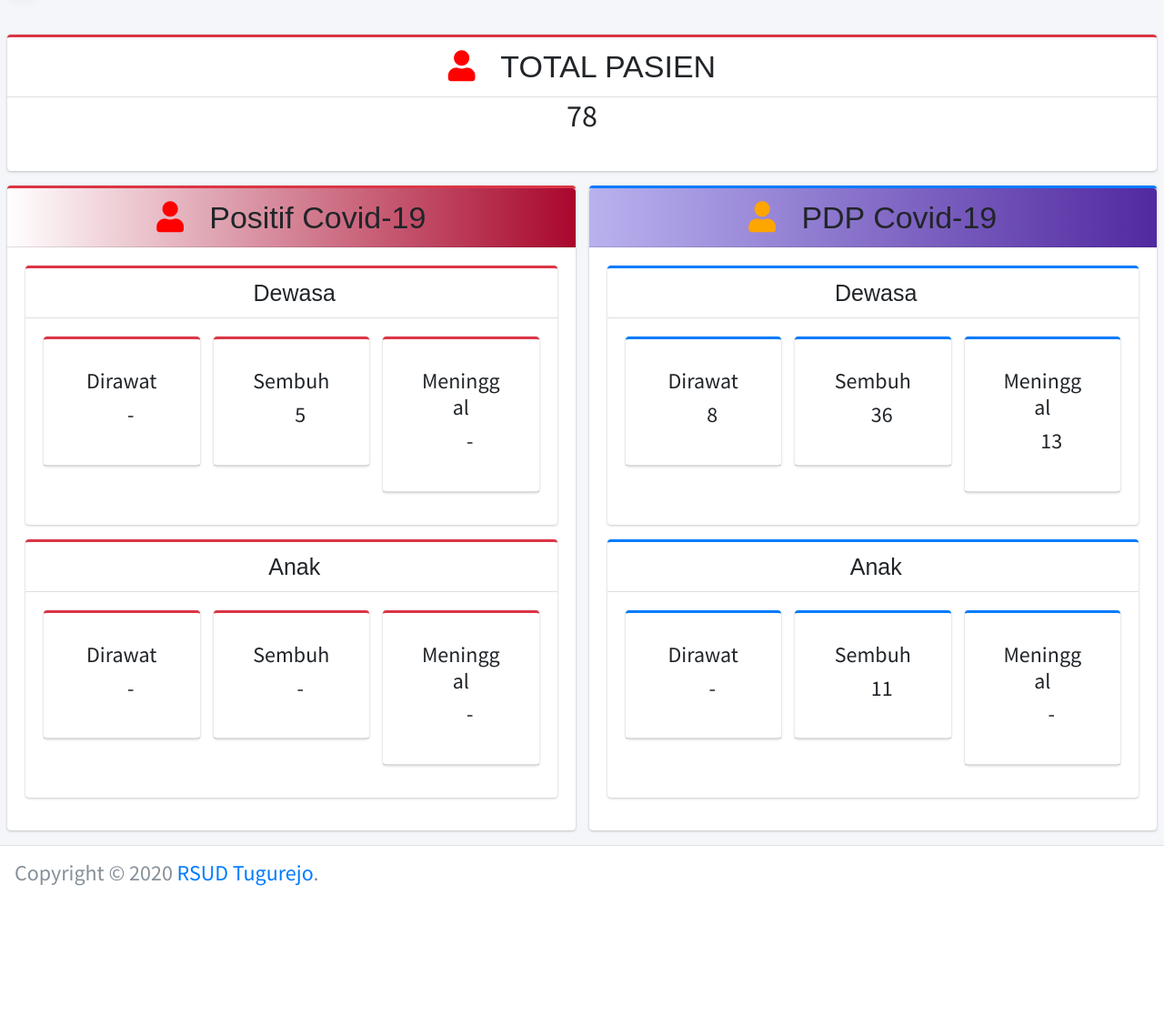
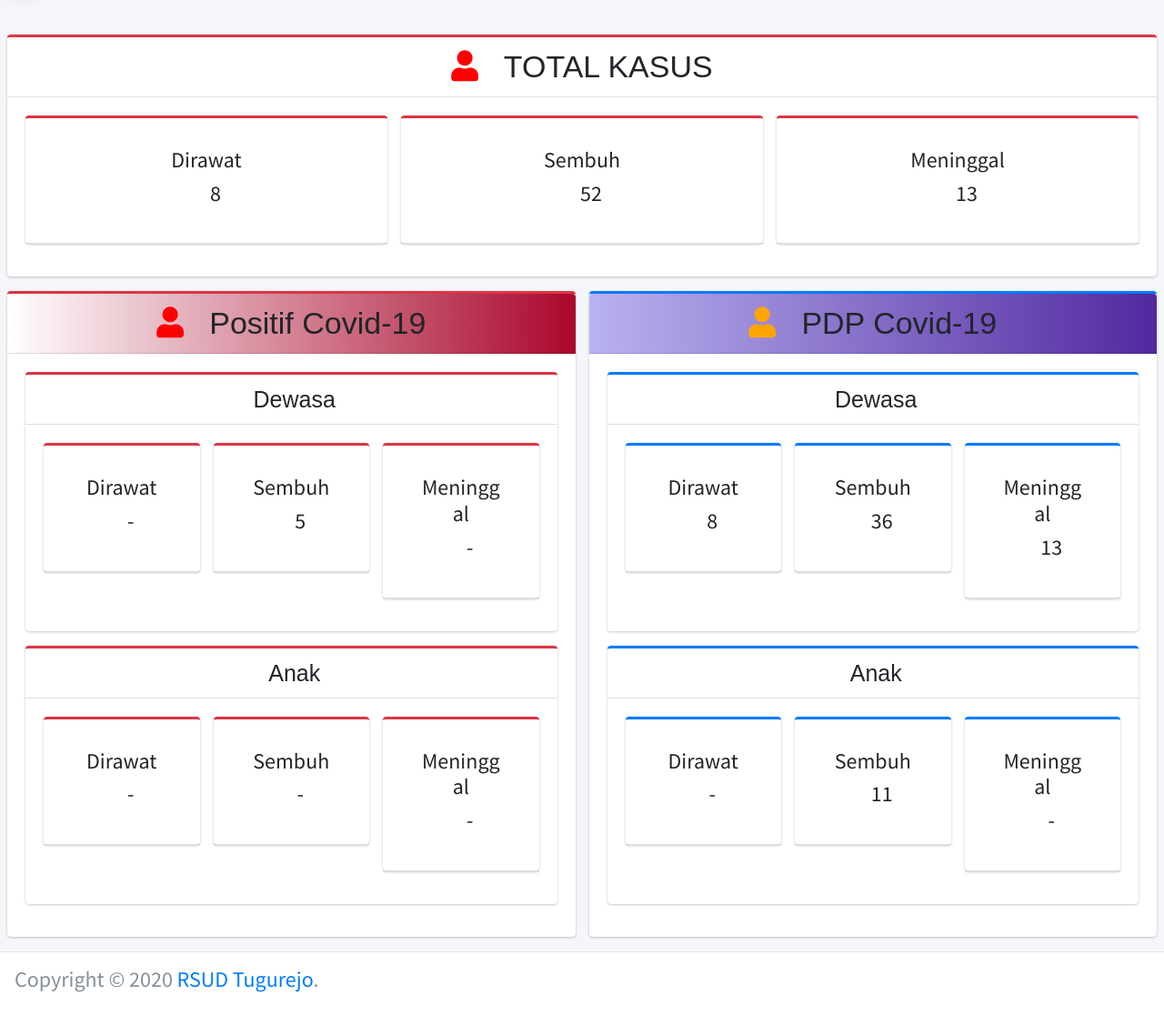
Before and after one commit to stalsarona/infoCovidDkk, a CodeIgniter app: page /database/index.php/covid_informasi/index in a window 1280 px wide. Shown: the part 63-1179 px from the top of the page at 91% size. Before the commit the page ends 1037 px from the top, so only its background shows below. Run offline with CodeIgniter, Linux system fonts and the light colour scheme; some libraries are stand-ins or nearby versions.

Commit message:
total kasus

```diff
--- a/application/views/V_informasi_covid.php
+++ b/application/views/V_informasi_covid.php
@@ -170,13 +170,71 @@ input.invalid {
           <div class="col-lg-12">
             <div class="card card-danger card-outline">
               <div class="card-header" style="text-align: center;align-items: center;display: grid;font-family: fantasy;">
-                <h1 class="card-title m-0" style="text-align: center;font-size: 34px;"><i class="fa fa-user" style="color: red;"></i> &nbsp; TOTAL PASIEN</h1>
+                <h1 class="card-title m-0" style="text-align: center;font-size: 34px;"><i class="fa fa-user" style="color: red;"></i> &nbsp; TOTAL KASUS</h1>
               </div>
-              <h1 class="card-title m-0" style="text-align: center;font-size: 34px;">78</h1>
+
             <div class="card-body">
 
               <!-- One "tab" for each step in the form: -->
+                <div class="row">
+                    <div class="col-md-4">
+                        <div class="card card-danger card-outline">
+                            <div class="card-header">
+                                <div class="card-body">
+                                    <div class="row">
+                                    <div class="col-md-12 text-center">
+                                    <h4>Dirawat</h4>
+                                        <div class="col-md-12">
+                                        <div class="form-check">
+                                            <h4>8</h4>
+                                        </div>
+                                        </div>
 
+                                    </div>
+                                    </div>
+                                </div>
+                            </div>
+                        </div>
+                    </div>
+                    <div class="col-md-4">
+                        <div class="card card-danger card-outline">
+                            <div class="card-header">
+                                <div class="card-body">
+                                    <div class="row">
+                                    <div class="col-md-12 text-center">
+                                    <h4>Sembuh</h4>
+                                        <div class="col-md-12">
+                                        <div class="form-check">
+                                            <h4>52</h4>
+                                        </div>
+                                        </div>
+
+                                    </div>
+                                    </div>
+                                </div>
+                            </div>
+                        </div>
+                    </div>
+                    <div class="col-md-4">
+                        <div class="card card-danger card-outline">
+                            <div class="card-header">
+                                <div class="card-body">
+                                    <div class="row">
+                                    <div class="col-md-12 text-center">
+                                    <h4>Meninggal</h4>
+                                        <div class="col-md-12">
+                                        <div class="form-check">
+                                            <h4>13</h4>
+                                        </div>
+                                        </div>
+
+                                    </div>
+                                    </div>
+                                </div>
+                            </div>
+                        </div>
+                    </div>
+                </div>
 
 
 
```
